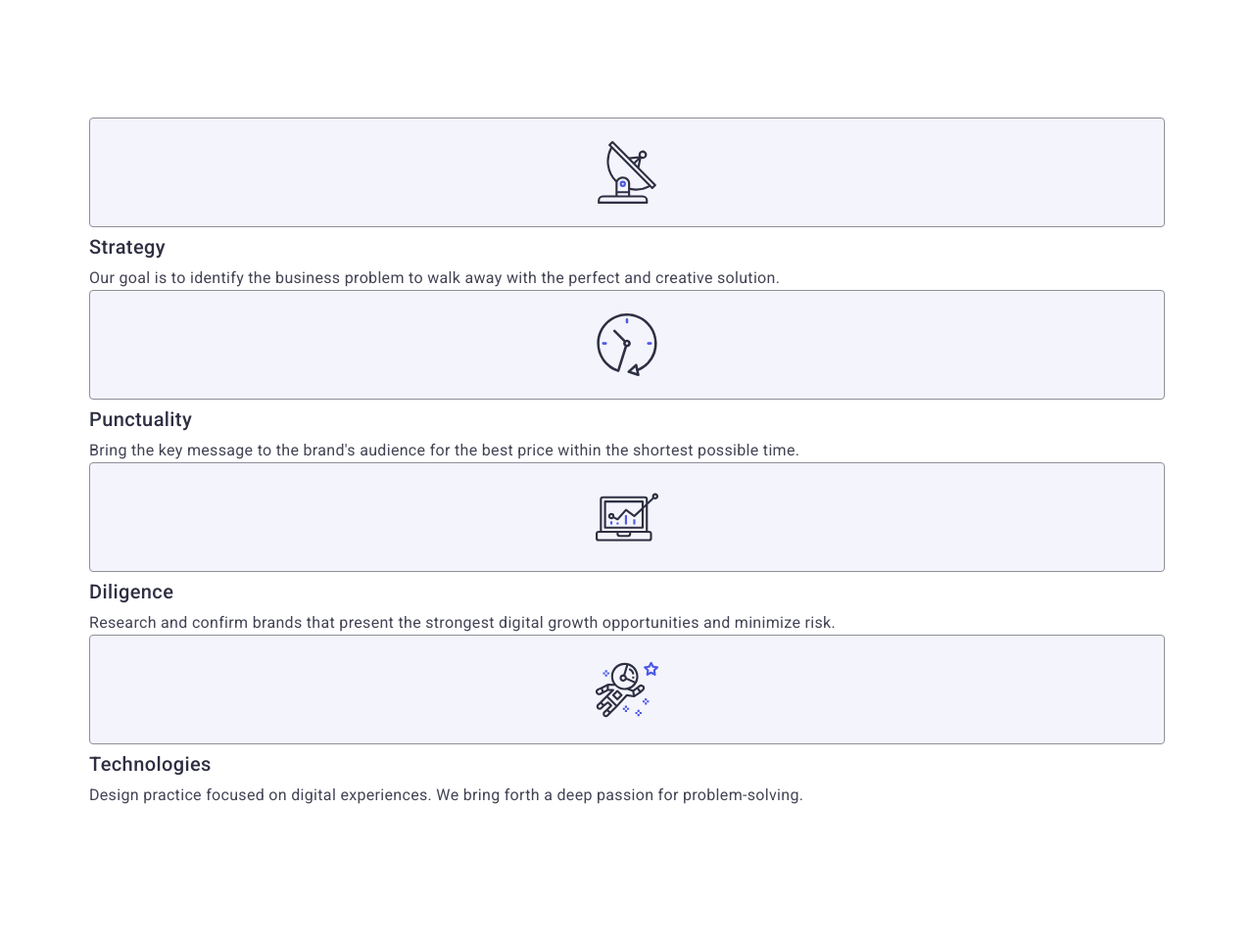
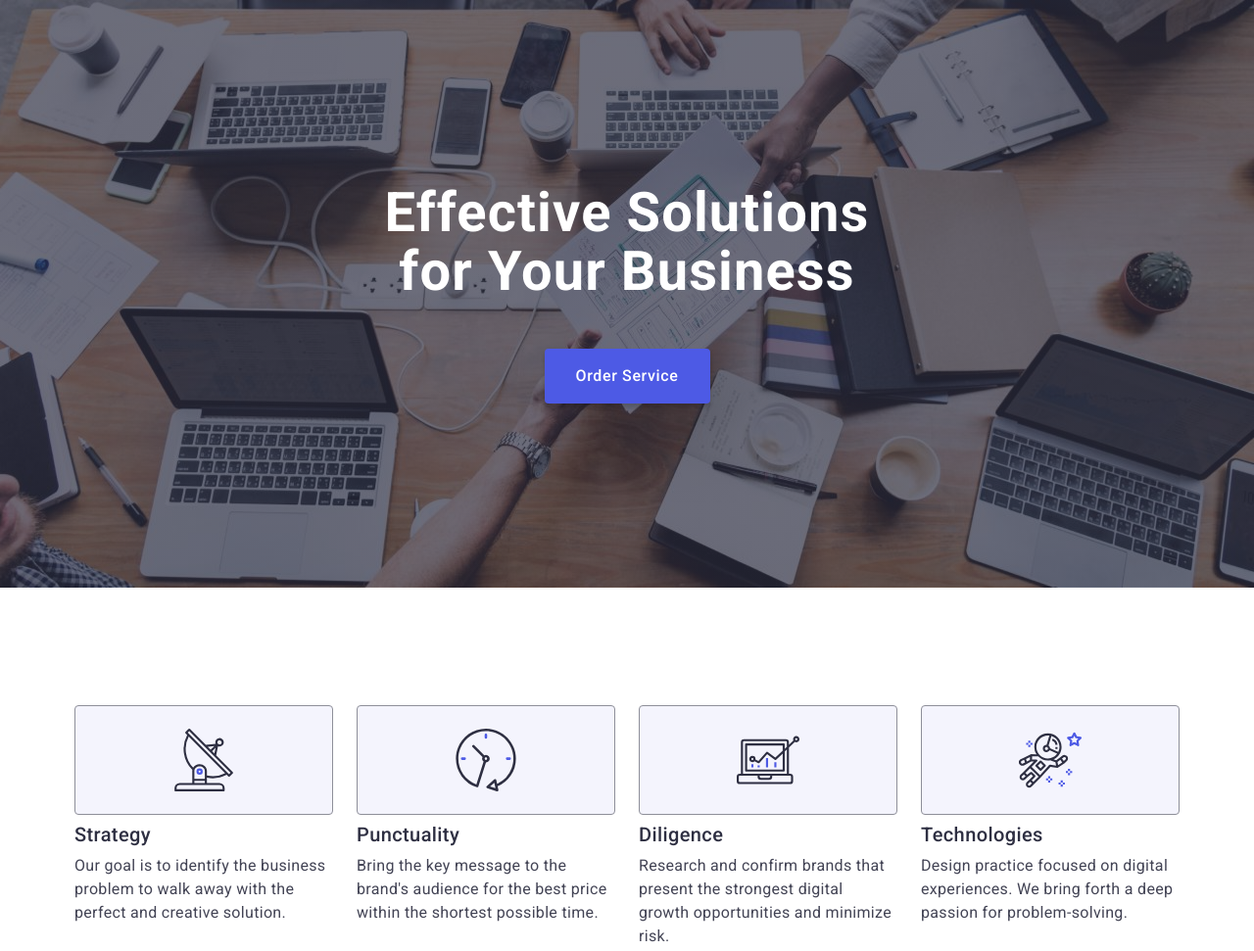
Before and after one commit to engineer1988/goit-markup-hw-06, a plain HTML site: page index.html in a window 1280 px wide. Shown: the whole page at 98% size. Before the commit the page ends 944 px from the top, so only its background shows below. Drawn offline with nearby package versions, Linux system fonts and the light colour scheme.

Commit message:
Continue do homework-6.

```diff
--- a/css/styles.css
+++ b/css/styles.css
@@ -23,7 +23,7 @@ p {
 
 ul {
   margin: 0;
-  padding: 0;
+  /* padding: 0; */
 }
 
 li {
@@ -36,21 +36,20 @@ img {
 }
 /* Phone screen */
 .container {
-  /* width: 1158px; */
-  min-width: 320px;
+  max-width: 320px;
   margin: 0 auto;
   padding: 0 16px;
 }
 /* Talet screen */
 @media only screen and (min-width: 768px) {
   .container {
-    max-width: 736px;
+    max-width: 768px;
   }
 }
 /* Desktop screen */
 @media only screen and (min-width: 1158px) {
   .container {
-    max-width: 1128px;
+    max-width: 1158px;
     padding: 0 15px;
   }
 }
@@ -169,23 +168,61 @@ img {
   background-repeat: no-repeat;
   background-position: center;
   background-size: cover;
+  margin: 0 auto;
+  max-width: 320px;
+  padding-top: 72px;
+  padding-bottom: 72px;
+  /* ====================== */
+}
+@media only screen and (min-width: 768px) {
+  .first-section {
+    padding-bottom: 112px;
+    padding-top: 112px;
+    max-width: 768px;
+  }
+}
+@media only screen and (min-width: 1158px) {
+  .first-section {
     padding-bottom: 188px;
     padding-top: 188px;
     max-width: 1440px;
-  margin: 0 auto;
   }
-
+}
 .first-title {
-  color: rgba(255, 255, 255, 1);
-  font-size: 56px;
   font-weight: 700;
-  line-height: 1.07;
+  text-align: center;
   letter-spacing: 0.02em;
   max-width: 496px;
   margin: 0 auto;
+  margin-bottom: 72px;
+  color: #fff;
+  font-size: 36px;
+  line-height: 1.11;
+  text-transform: capitalize;
+}
+@media only screen and (min-width: 768px) {
+  .first-title {
+    font-size: 56px;
+    line-height: 1.07;
+    margin-bottom: 36px;
+  }
+}
+@media only screen and (min-width: 1158px) {
+  .first-title {
     margin-bottom: 48px;
   }
-
+}
+@media only screen and (max-width: 767.8px) {
+  .first-section-title {
+    padding-left: 50px;
+    padding-right: 50px;
+  }
+}
+@media only screen and (min-width: 768px) {
+  .for {
+    text-transform: none;
+  }
+}
 .btn {
   font-family: "Roboto", sans-serif;
   background-color: #4d5ae5;
@@ -239,45 +276,86 @@ img {
   clip: rect(0 0 0 0);
   overflow: hidden;
 }
-
 .strategy {
-  /* display: flex; */
-  /* gap: 24px; */
+  padding-left: 0;
 }
-
+@media only screen and (min-width: 768px) {
+  .strategy {
+    display: flex;
+    flex-wrap: wrap;
+    row-gap: 72px;
+    column-gap: 24px;
+  }
+}
+@media only screen and (min-width: 1158px) {
+  .strategy {
+    display: flex;
+    gap: 24px;
+  }
+}
 .third-title {
   color: #2e2f42;
+  margin-bottom: 8px;
+  text-align: center;
+  font-size: 36px;
+  font-weight: 700;
+  line-height: 1.11;
+  letter-spacing: 0.02em;
+  text-transform: capitalize;
+}
+@media only screen and (min-width: 768px) {
+  .third-title {
+    text-align: left;
+  }
+}
+@media only screen and (min-width: 1158px) {
+  .third-title {
     font-size: 20px;
     font-weight: 500;
     line-height: 1.2;
-  letter-spacing: 0.02em;
-  margin-bottom: 8px;
+  }
 }
 
+@media only screen and (min-width: 768px) {
+  .sec {
+    flex-basis: calc((100% - 24px) / 2);
+  }
+}
+@media only screen and (min-width: 1158px) {
   .sec {
     flex-basis: calc((100% - 72px) / 4);
   }
-
+}
 .text {
   font-size: 16px;
-  font-weight: 400;
-  line-height: 24px;
+  line-height: 1.5;
   letter-spacing: 0.02em;
   text-align: left;
-  color: rgba(67, 68, 85, 1);
+  color: #434455;
+  font-weight: 500;
 }
+@media only screen and (max-width: 767.98px) {
+  .mb-72 {
+    margin-bottom: 72px;
+  }
+}
+@media only screen and (min-width: 1158px) {
+  .text {
+    font-weight: 400;
+  }
+}
+
 .second-icons {
   border-radius: 4px;
-  border: 1px solid var(--LIGHT-SLATE, #8e8f99);
+  border: 1px solid #8e8f99;
   background: #f4f4fd;
   margin-bottom: 8px;
-  padding: 24px 100px;
   display: flex;
   justify-content: center;
   align-items: center;
   height: 112px;
 }
-@media only screen and (max-width: 1158px) {
+@media only screen and (max-width: 1157.98px) {
   .second-icons {
     display: none;
   }
@@ -286,7 +364,7 @@ img {
   flex-shrink: 0;
   fill: #2e2f42;
 }
-@media only screen and (max-width: 1158px) {
+@media only screen and (max-width: 1157.98px) {
   .second-icons-item {
     display: none;
   }
--- a/index.html
+++ b/index.html
@@ -2,6 +2,7 @@
 <html lang="en">
   <head>
     <meta charset="UTF-8" />
+    <meta name="viewport" content="width=device-width, initial-scale=1.0" />
     <meta name="description" content="Webstudio description meta tag content" />
     <link rel="preconnect" href="https://fonts.googleapis.com" />
     <link rel="preconnect" href="https://fonts.gstatic.com" crossorigin />
@@ -60,12 +61,14 @@
  -->
     <main>
       <!-- ========================== first section ===================================== -->
-      <!-- <section class="first-section">
+      <section class="first-section">
         <div class="container">
-          <h1 class="first-title">Effective Solutions for Your Business</h1>
+          <h1 class="first-title first-section-title">
+            effective solutions <span class="for">for</span> your business
+          </h1>
           <button class="btn" type="button">Order Service</button>
         </div>
-      </section> -->
+      </section>
       <!-- ============================ second section ================================== -->
       <section class="second-section">
         <div class="container">
@@ -78,8 +81,9 @@
                   <use href="./images/icons.svg#icon-antenna"></use>
                 </svg>
               </div>
+
               <h3 class="third-title">Strategy</h3>
-              <p class="text">
+              <p class="text mb-72">
                 Our goal is to identify the business problem to walk away with
                 the perfect and creative solution.
               </p>
@@ -91,8 +95,9 @@
                   <use href="./images/icons.svg#icon-clock"></use>
                 </svg>
               </div>
+
               <h3 class="third-title">Punctuality</h3>
-              <p class="text">
+              <p class="text mb-72">
                 Bring the key message to the brand's audience for the best price
                 within the shortest possible time.
               </p>
@@ -104,8 +109,9 @@
                   <use href="./images/icons.svg#icon-diagram"></use>
                 </svg>
               </div>
+
               <h3 class="third-title">Diligence</h3>
-              <p class="text">
+              <p class="text mb-72">
                 Research and confirm brands that present the strongest digital
                 growth opportunities and minimize risk.
               </p>
@@ -117,6 +123,7 @@
                   <use href="./images/icons.svg#icon-astronaut"></use>
                 </svg>
               </div>
+
               <h3 class="third-title">Technologies</h3>
               <p class="text">
                 Design practice focused on digital experiences. We bring forth a
```
Lines whose indentation alone changed are shown as unchanged.
